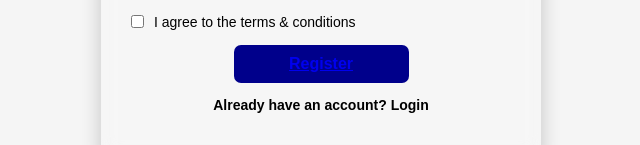
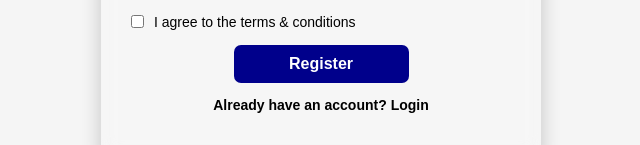
Before and after one commit to SreenivasOrg/employee-tracking-ui, a React (Create React App) app: page /register in a window 1280 px wide. Shown: the part 484-629 px from the top of the page, without its empty margins (319-959 px from the left). Built offline with nearby package versions, Linux system fonts and the light colour scheme.

Commit message:
Update RegisterForm.css

```diff
--- a/src/Components/registrationForm/RegisterForm.css
+++ b/src/Components/registrationForm/RegisterForm.css
@@ -104,6 +104,12 @@
     background-color: lightseagreen;
   }
 
+.register-button a {
+    text-decoration: none;
+    color: white;
+
+}
+
   .error {
     color: red;
     font-size: 12px;
```
